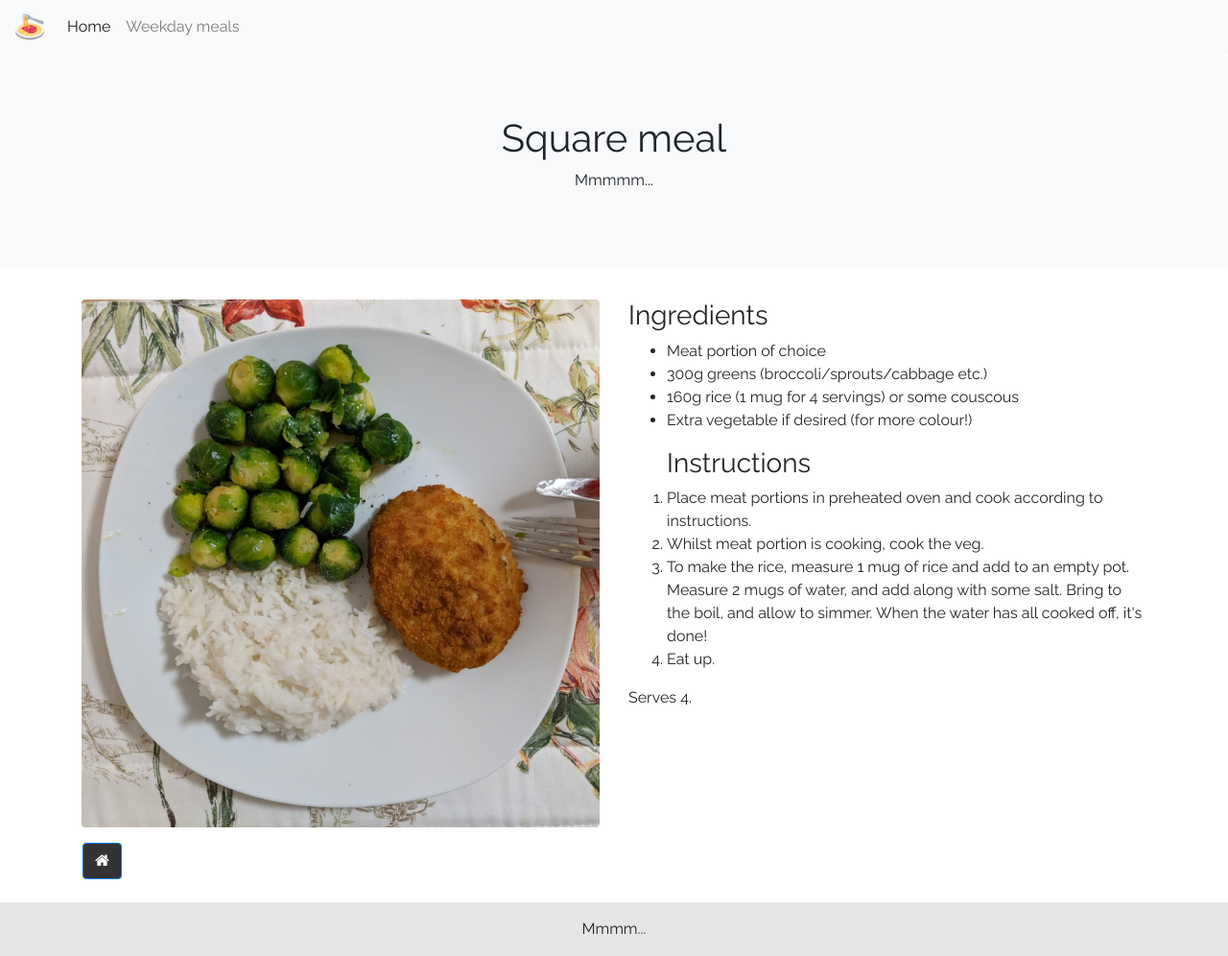
After one commit to roberto-aldera/not-just-pasta, a PHP site: page /pages/recipes/weekday-meals/square-meal.php in a window 1280 px wide. The commit adds this page. Shown: the whole page at 96% size. Run offline with PHP 8.4, Linux system fonts and the light colour scheme.

Commit message:
Add square meal recipe (swap out beef stroganoff which is for weekends only)

```diff
--- /dev/null
+++ b/pages/recipes/weekday-meals/square-meal.php
@@ -0,0 +1,72 @@
+<!DOCTYPE html>
+<html lang="en">
+
+<head>
+    <title>Square meal</title>
+    <?php require "../../../includes/recipe-header.php"; ?>
+    <link rel="stylesheet" href="../../../main.css">
+</head>
+
+<body>
+    <nav class="navbar navbar-expand-lg navbar-light bg-light">
+        <a class="navbar-brand" href="../../../index.html">
+            <img src="../../../favicon_io/android-chrome-512x512.png" width="30" height="30"
+                class="d-inline-block align-top" alt="">
+        </a>
+        <button class="navbar-toggler" type="button" data-toggle="collapse" data-target="#navbarNavAltMarkup"
+            aria-controls="navbarNavAltMarkup" aria-expanded="false" aria-label="Toggle navigation">
+            <span class="navbar-toggler-icon"></span>
+        </button>
+        <div class="collapse navbar-collapse" id="navbarNavAltMarkup">
+            <div class="navbar-nav">
+                <a class="nav-item nav-link active" href="../../../index.html">Home <span
+                        class="sr-only">(current)</span></a>
+                <a class="nav-item nav-link" href="weekday-meals.php">Weekday meals</a>
+
+            </div>
+        </div>
+    </nav>
+
+    <div class="jumbotron text-center bg-light">
+        <h1>Square meal</h1>
+        <p>Mmmmm...</p>
+    </div>
+
+    <div class="container">
+        <div class="row">
+            <div class="col-sm-6">
+                <img class="img-fluid rounded" style="float:center" src="../../../images/square-meal.png"
+                    alt="sample-text">
+            </div>
+            <div class="col-sm-6">
+                <h3>Ingredients</h3>
+                <ul>
+                    <li>Meat portion of choice</li>
+                    <li>300g greens (broccoli/sprouts/cabbage etc.)</li>
+                    <li>160g rice (1 mug for 4 servings) or some couscous</li>
+                    <li>Extra vegetable if desired (for more colour!)</li>
+                </ul>
+                <ol>
+                <h3>Instructions</h3>
+                    <li>Place meat portions in preheated oven and cook according to instructions.</li>
+                    <li>Whilst meat portion is cooking, cook the veg.</li>
+                    <li>To make the rice, measure 1 mug of rice and add to an empty pot.
+                        Measure 2 mugs of water, and add along with some salt.
+                        Bring to the boil, and allow to simmer.
+                        When the water has all cooked off, it's done!
+                    </li>
+                    <li>Eat up.</li>
+                </ol>
+                <p>
+                    Serves 4.
+                </p>
+            </div>
+        </div>
+    </div>
+</body>
+
+<footer>
+    <?php require "../../../includes/recipe-footer.php"; ?>
+</footer>
+
+</html>
--- a/pages/recipes/weekday-meals/weekday-meals.php
+++ b/pages/recipes/weekday-meals/weekday-meals.php
@@ -95,11 +95,11 @@
             </div>
             <div class="col-sm">
                 <figure class="photo">
-                    <img src="../../../images/beef-stroganoff.png" alt="sample image" />
+                    <img src="../../../images/square-meal.png" alt="sample image" />
                     <figcaption>
-                        <h2>Beef stroganoff</h2>
+                        <h2>Square meal</h2>
                     </figcaption>
-                    <a href="#"></a>
+                    <a href="square-meal.php"></a>
                 </figure>
             </div>
             <div class="col-sm">
```
Also changed, not shown: images/square-meal.png (added).
